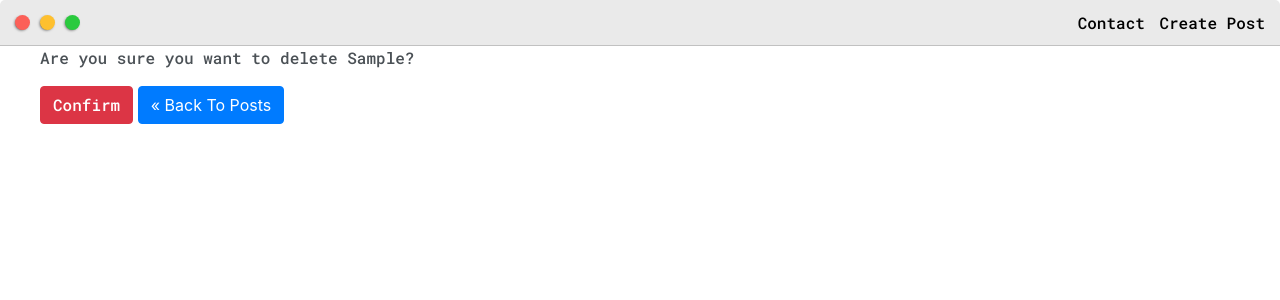
After one commit to sonitkach/photoalbum-portfolio-site, a Django app: page /delete_post/1/ in a window 1280 px wide. The commit adds this page. Shown: the top 300 px of the page. Run offline with Django 3.2, Linux system fonts and the light colour scheme; a user stored in the database is signed in; tables that the repository leaves empty hold one stand-in row (values such as "Sample post"); some libraries are stand-ins or nearby versions.

Commit message:
add crud for posts

```diff
--- /dev/null
+++ b/photoalbum/photoalbum_site/templates/photoalbum_site/delete.html
@@ -0,0 +1,17 @@
+{% extends 'photoalbum_site/main.html' %}
+{% load static %}
+{% block content %}
+ <link rel="stylesheet" href="https://stackpath.bootstrapcdn.com/bootstrap/4.5.2/css/bootstrap.min.css" integrity="sha384-JcKb8q3iqJ61gNV9KGb8thSsNjpSL0n8PARn9HuZOnIxN0hoP+VmmDGMN5t9UJ0Z" crossorigin="anonymous">
+
+
+<link rel="stylesheet" type="text/css" href="{% static 'css/default.css' %}">
+<div class="main-container">
+	<form method="POST" action="">
+		{% csrf_token %}
+		<p>Are you sure you want to delete {{item}}?</p>
+		<input class="btn btn-danger" type="submit" value="Confirm">
+        <a class="btn btn-primary" href="{% url 'posts' %}">&laquo Back To Posts</a>
+	</form>
+</div>
+
+{% endblock content %}
--- a/photoalbum/photoalbum_site/templates/photoalbum_site/navbar.html
+++ b/photoalbum/photoalbum_site/templates/photoalbum_site/navbar.html
@@ -13,5 +13,9 @@
     <ul id="navigation">
         <li><a href="{% url 'home' %}#contact">Contact</a></li>
 
+        {% if request.user.is_authenticated %}
+            <li><a href="{% url 'create_post' %}#">Create Post</a></li>
+        {% endif %}
+
     </ul>
 </div>
--- a/photoalbum/photoalbum_site/templates/photoalbum_site/post_form.html
+++ b/photoalbum/photoalbum_site/templates/photoalbum_site/post_form.html
@@ -5,6 +5,11 @@
 
 <div class="main-container">
     <h3>Post forms </h3>
+    <form action="" method="POST" enctype="multipart/form-data">
+        {% csrf_token %}
+        {{form.as_p}}
+        <input class="btn btn-primary" type="submit" value="Submit Post">
+    </form>
 </div>
 
 
--- a/photoalbum/photoalbum_site/templates/photoalbum_site/posts.html
+++ b/photoalbum/photoalbum_site/templates/photoalbum_site/posts.html
@@ -15,6 +15,10 @@
 							<p class="post-intro">{{post.subheadline}}</p>
 							<a href="{% url 'post' post.id %}">Read More</a>
 
+							{% if request.user.is_authenticated %}
+								| <a href="{% url 'update_post' post.id %}">Edit</a>
+								| <a href="{% url 'delete_post' post.id %}">Delete</a>
+							{% endif %}
 							<hr>
 							{% for tag in post.tags.all %}
 								<span class="tag">{{tag}} </span>
--- a/photoalbum/photoalbum_site/urls.py
+++ b/photoalbum/photoalbum_site/urls.py
@@ -5,4 +5,11 @@ urlpatterns = [
     path('post/<str:pk>', views.post, name='post'),
     path('posts/', views.posts, name='posts'),
     path('profile/', views.profile, name='profile'),
+
+    # crud
+
+    path('create_post/', views.createPost, name='create_post'),
+    path('update_post/<str:pk>/', views.updatePost, name='update_post'),
+    path('delete_post/<str:pk>/', views.deletePost, name='delete_post'),
+
 ]
--- a/photoalbum/photoalbum_site/views.py
+++ b/photoalbum/photoalbum_site/views.py
@@ -1,7 +1,9 @@
-from django.shortcuts import render
-from django.shortcuts import render
+from django.shortcuts import render, redirect
 from django.http import HttpResponse
+from django.contrib.auth.decorators import login_required
+
 from .models import Post
+from .forms import PostForm
 
 def post (request,pk):
     post = Post.objects.get(id=pk)
@@ -20,3 +22,41 @@ def home(request):
 
 def profile (request):
     return render(request, 'photoalbum_site/profile.html')
+
+# crud
+
+@login_required(login_url='home')
+def createPost(request):
+    form = PostForm
+
+    if request.method=='POST':
+        form=PostForm(request.POST, request.FILES)
+        if form.is_valid():
+            form.save()
+        return redirect('posts')
+
+    context={'form':form}
+    return render (request, 'photoalbum_site/post_form.html',context)
+
+@login_required(login_url='home')
+def updatePost(request, pk):
+    post = Post.objects.get(id=pk)
+    form = PostForm(instance=post)
+
+    if request.method=='POST':
+        form=PostForm(request.POST, request.FILES, instance=post)
+        if form.is_valid():
+            form.save()
+        return redirect('posts')
+
+    context={'form':form}
+    return render (request, 'photoalbum_site/post_form.html',context)
+
+@login_required(login_url='home')
+def deletePost(request, pk):
+    post = Post.objects.get(id=pk)
+    if request.method=='POST':
+        post.delete()
+        return redirect('posts')
+    context = {'item':post}
+    return render(request, 'photoalbum_site/delete.html', context)
```
Also changed, not shown: photoalbum/photoalbum_site/forms.py (added, +14 -0 lines), photoalbum/static/images/images/wedding_xMv54hf.jpg (added), 1 other file.
